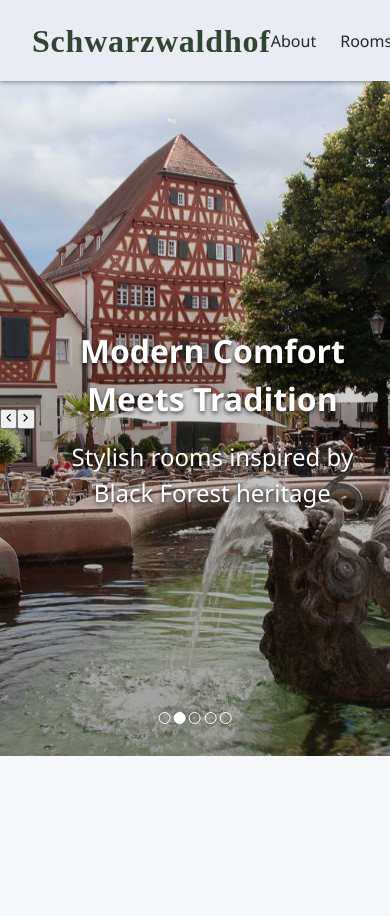
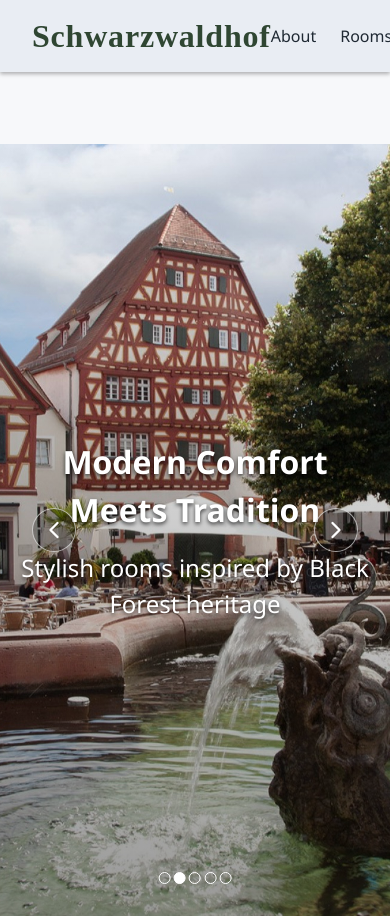
Before and after one commit to PixeStudio/schwarzwaldhof, a React (Vite) app: page / in a window 390 px wide. Shown: the top 916 px of the page. Before the commit the page ends 844 px from the top, so only its background shows below. Built offline with nearby package versions, Linux system fonts and the light colour scheme; a web font is replaced by a local one.

Commit message:
feat: add mobile support to header &  onepage scrolling

```diff
--- a/src/App.jsx
+++ b/src/App.jsx
@@ -8,7 +8,25 @@ function App() {
   return (
     <div>
       <Header />
-      <HeroSlider />
+      <main className='page'>
+        <section id='about' className='section'>
+          <HeroSlider />
+        </section>
+
+        <section id='rooms' className='section'>
+          <HeroSlider />
+        </section>
+
+        <section id='gallery' className='section'>
+          <HeroSlider />
+        </section>
+
+        <section id='contact' className='contact'>
+          <div className="contact_inner">
+            <HeroSlider />
+          </div>
+        </section>
+      </main>
     </div>
   );
 }
--- a/src/components/Header.css
+++ b/src/components/Header.css
@@ -10,6 +10,7 @@
 
 .header {
     position: sticky;
+    height: var(--header-height);
     top: 0;
     z-index: 10;
     padding: 1rem 2rem;
@@ -21,6 +22,7 @@
         justify-content: space-between;
         align-items: center;
         max-width: 1200px;
+        height: 100%;
         margin: 0 auto;
 
         .left-side, .center, .right-side {
@@ -79,6 +81,7 @@
             border-radius: var(--radius-md);
             cursor: pointer;
             transition: background-color 0.3s ease;
+            user-select: none;
 
             &:hover {
                 background-color: var(--color-hover);
--- a/src/components/HeroSlider.css
+++ b/src/components/HeroSlider.css
@@ -2,7 +2,7 @@
     background-color: gray;
     position: relative;
     width: 100%;
-    height: 80vh;
+    height: calc(100vh - var(--header-height));
     overflow: hidden;
 
     & .hero-slide {
@@ -19,6 +19,40 @@
 
         &.fade {
             opacity: 0;
+        }
+    }
+
+    & .hero-arrow {
+        position: absolute;
+        top: 50%;
+        transform: translateY(-50%);
+        z-index: 20;
+        width: 44px;
+        height: 44px;
+        border-radius: 50%;
+        border: 1px solid rgba(255, 255, 255, 0.6);
+        background: rgba(0, 0, 0, 0.25);
+        color: white;
+        font-size: 28px;
+        line-height: 1;
+        display: flex;
+        align-items: center;
+        justify-content: center;
+        cursor: pointer;
+        transition: background-color 0.3 ease, transform 0.3s ease;
+        user-select: none;
+
+        &:hover {
+            background: rgba(0, 0, 0, 0.45);
+            transform: translateY(-50%) scale(1.05);
+        }
+
+        &.left {
+            left: 2rem;
+        }
+
+        &.right {
+            right: 2rem;
         }
     }
 
@@ -49,7 +83,7 @@
         left: 50%;
         transform: translateX(-50%);
         gap: 0.2rem;
-        z-index: 10;
+        z-index: 1;
 
         & .dot {
             width: 12px;
--- a/src/components/HeroSlider.jsx
+++ b/src/components/HeroSlider.jsx
@@ -42,6 +42,8 @@ function HeroSlider() {
   const [current, setCurrent] = useState(0);
   const [isFading, setIsFading] = useState(false);
   const [isPaused, setIsPaused] = useState(false);
+  const [touchStartX, setTouchStartX] = useState(null);
+
 
   useEffect(() => {
   const interval = setInterval(() => {
@@ -57,7 +59,6 @@ function HeroSlider() {
   return () => clearInterval(interval);
 }, [isPaused]);
 
-
   const { title, subtitle } = slides[current];
 
   return (
@@ -66,9 +67,49 @@ function HeroSlider() {
         className={`hero-slide ${isFading ? "fade" : ""}`}
         style={{
           backgroundImage: `linear-gradient(to top, rgba(0, 0, 0, 0.4), rgba(255, 255, 255, 0)), url(${slides[current].image})`,
+          cursor: isPaused ? "default" : "pointer"
         }}
-        onMouseEnter={() => setIsPaused(true)}
+        onMouseDown={() => setIsPaused(true)}
+        onMouseUp={() => setIsPaused(false)}
         onMouseLeave={() => setIsPaused(false)}
+
+        onTouchStart={(e) => {
+          setIsPaused(true);
+          setTouchStartX(e.touches[0].clientX);
+        }}
+
+        onTouchEnd={(e) => {
+          setIsPaused(false);
+
+          if (touchStartX === null) return;
+
+          const touchEndX = e.changedTouches[0].clientX;
+          const deltaX = touchEndX - touchStartX;
+
+          if (deltaX > 50) {
+            // swipe right → previous
+            setIsFading(true);
+            setTimeout(() => {
+              setCurrent(prev => (prev - 1 + slides.length) % slides.length);
+              setIsFading(false);
+            }, 300);
+          }
+
+          if (deltaX < -50) {
+            // swipe left → next
+            setIsFading(true);
+            setTimeout(() => {
+              setCurrent(prev => (prev + 1) % slides.length);
+              setIsFading(false);
+            }, 300);
+          }
+          setTouchStartX(null);
+        }}
+
+        onTouchCancel={() => {
+          setIsPaused(false);
+          setTouchStartX(null);
+        }}
         >
 
         <button
--- a/src/index.css
+++ b/src/index.css
@@ -13,6 +13,8 @@
   --radius-md: 12px;
   --radius-lg: 12px;
   --transition: all 0.3s ease;
+
+  --header-height: 72px;
 }
 
 /* Reset */
@@ -22,9 +24,44 @@
   box-sizing: border-box;
 }
 
+html {
+  scroll-behavior: smooth;
+}
+
 body {
   font-family: var(--font-main);
   background-color: var(--color-bg);
   color: var(--color-text);
   line-height: 1.5;
+  overflow: hidden;
 }
+
+.page {
+  height: 100vh;
+  overflow-y: scroll;
+  scroll-behavior: smooth;
+  scroll-snap-type: y mandatory;
+  scroll-padding-top: var(--header-height);
+  padding-top: var(--header-height);
+  scrollbar-width: none;
+}
+
+.section {
+  height: calc(100vh - var(--header-height));
+  scroll-snap-align: start;
+  display: flex;
+  align-items: center;
+  justify-content: center;
+}
+
+.contact {
+  height: calc(100vh - var(--header-height));
+  scroll-snap-align: start;
+  overflow: hidden; /* ważne */
+}
+
+.contact__inner {
+  height: 100%;
+  overflow-y: auto;     /* tu przewijasz formularz / treści */
+  padding: 2rem;
+}
```
